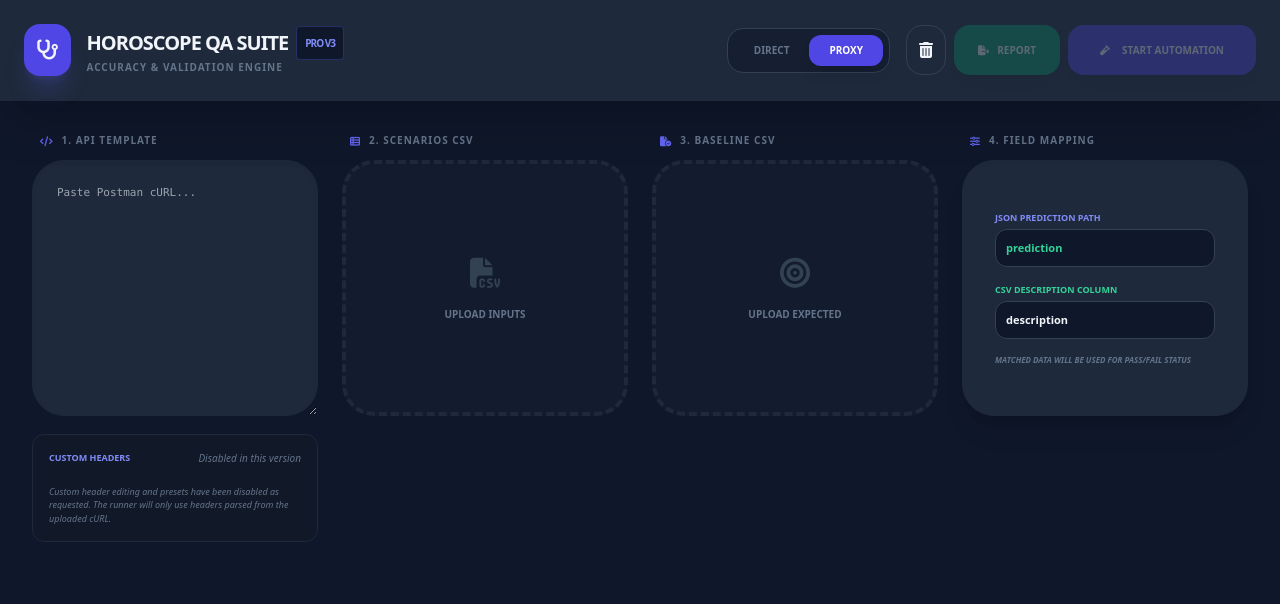
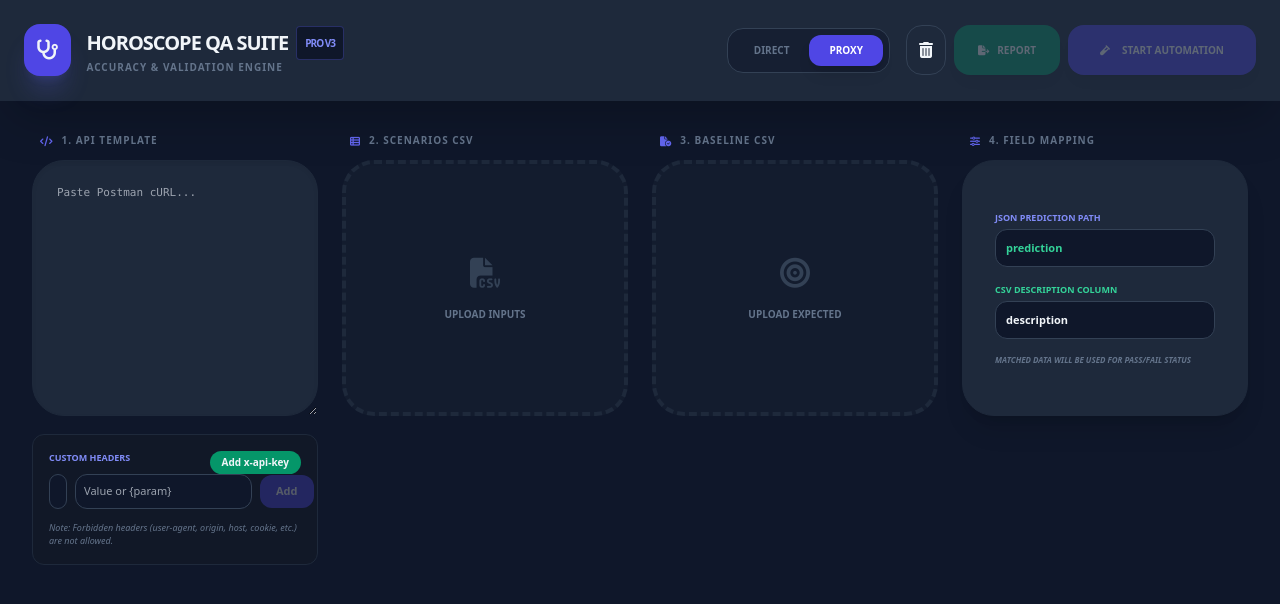
Before and after one commit to usankit1001-ai/Horoscope, a React (Vite) app: page / in a window 1280 px wide. Shown: the top 604 px of the page. Built offline with nearby package versions, Linux system fonts and the light colour scheme.

Commit message:
feat: add headers, retry logic, error boundary & defensive import; fix CORS handling notes

```diff
--- a/App.tsx
+++ b/App.tsx
@@ -11,6 +11,39 @@ const FORBIDDEN_HEADERS = [
 ];
 
 const STORAGE_KEY = 'horoscope_qa_v3';
+
+// Error boundary to catch runtime render errors and show a helpful message instead of a white screen
+class ErrorBoundary extends React.Component<any, { hasError: boolean; error: any }> {
+  constructor(props: any) {
+    super(props);
+    this.state = { hasError: false, error: null };
+  }
+
+  static getDerivedStateFromError(error: any) {
+    return { hasError: true, error };
+  }
+
+  componentDidCatch(error: any, info: any) {
+    console.error('ErrorBoundary caught an error', error, info);
+  }
+
+  render() {
+    if (this.state.hasError) {
+      return (
+        <div className="min-h-screen flex items-center justify-center p-8">
+          <div className="max-w-3xl w-full bg-rose-900/90 text-white p-8 rounded-2xl shadow-xl">
+            <h2 className="text-lg font-bold mb-2">An error occurred</h2>
+            <p className="mb-4">The app encountered an unexpected error while rendering. Please check the console for details.</p>
+            <pre className="text-xs whitespace-pre-wrap bg-black/20 p-3 rounded">{String(this.state.error)}</pre>
+          </div>
+        </div>
+      );
+    }
+
+    return this.props.children;
+  }
+}
+
 
 const App: React.FC = () => {
   const [curlString, setCurlString] = useState<string>('');
@@ -30,8 +63,70 @@ const App: React.FC = () => {
     strategy: MatchStrategy.CONTAINS
   });
 
-  // Custom headers disabled (removed per request)
+  // Simple custom headers support (key/value list, persisted)
+  const [customHeaders, setCustomHeaders] = useState<{key: string, value: string}[]>([]);
+  const [newHeaderKey, setNewHeaderKey] = useState('');
+  const [newHeaderValue, setNewHeaderValue] = useState('');
+  const [headerKeyError, setHeaderKeyError] = useState<string | null>(null);
+  const [presetFeedback, setPresetFeedback] = useState<string | null>(null);
 
+  const HEADER_NAME_RE = /^[A-Za-z0-9-]+$/;
+  const validateHeaderKey = (k: string) => {
+    if (!k || !k.trim()) return 'Header key is required';
+    if (!HEADER_NAME_RE.test(k)) return 'Invalid header key (letters, numbers and hyphen only)';
+    if (FORBIDDEN_HEADERS.includes(k.toLowerCase())) return 'This header is forbidden in browsers';
+    return null;
+  };
+
+  const addHeader = () => {
+    const key = newHeaderKey.trim();
+    const value = newHeaderValue;
+    const err = validateHeaderKey(key);
+    if (err) {
+      setHeaderKeyError(err);
+      return;
+    }
+    setCustomHeaders(prev => {
+      const idx = prev.findIndex(h => h.key.toLowerCase() === key.toLowerCase());
+      if (idx !== -1) {
+        const copy = [...prev];
+        copy[idx] = { key, value };
+        return copy;
+      }
+      return [...prev, { key, value }];
+    });
+    setNewHeaderKey('');
+    setNewHeaderValue('');
+    setHeaderKeyError(null);
+  };
+
+  const removeHeader = (index: number) => {
+    const copy = [...customHeaders];
+    copy.splice(index, 1);
+    setCustomHeaders(copy);
+  };
+
+  const addPreset = (key: string, value: string) => {
+    const lower = key.toLowerCase();
+    if (FORBIDDEN_HEADERS.includes(lower)) {
+      setPresetFeedback('Cannot add a forbidden header');
+      setTimeout(() => setPresetFeedback(null), 2000);
+      return;
+    }
+
+    setCustomHeaders(prev => {
+      const idx = prev.findIndex(h => h.key.toLowerCase() === lower);
+      if (idx !== -1) {
+        const copy = [...prev];
+        copy[idx] = { key, value };
+        return copy;
+      }
+      return [...prev, { key, value }];
+    });
+
+    setPresetFeedback(`${key} preset added`);
+    setTimeout(() => setPresetFeedback(null), 2000);
+  };
 
   // Persist settings and results
   useEffect(() => {
@@ -43,13 +138,14 @@ const App: React.FC = () => {
         if (parsed.curlString) setCurlString(parsed.curlString);
         if (parsed.expectedField) setExpectedField(parsed.expectedField);
         if (parsed.compConfig) setCompConfig(parsed.compConfig);
+        if (parsed.customHeaders) setCustomHeaders(parsed.customHeaders);
       } catch (e) { console.error("Restore error", e); }
     }
   }, []);
 
   useEffect(() => {
-    localStorage.setItem(STORAGE_KEY, JSON.stringify({ testCases, curlString, expectedField, compConfig }));
-  }, [testCases, curlString, expectedField, compConfig]);
+    localStorage.setItem(STORAGE_KEY, JSON.stringify({ testCases, curlString, expectedField, compConfig, customHeaders }));
+  }, [testCases, curlString, expectedField, compConfig, customHeaders]);
 
   const getValueByPath = (obj: any, path: string): string => {
     if (obj === undefined || obj === null) return '';
@@ -105,9 +201,6 @@ const App: React.FC = () => {
     setTestCases(cases);
   }, [expectedField]);
 
-  // Custom header helpers removed (disabled in this version)
-
-
   const runTests = async () => {
     const configTemplate = parseCurl(curlString);
     if (!configTemplate.url || testCases.length === 0) {
@@ -121,6 +214,12 @@ const App: React.FC = () => {
 
     const MAX_ATTEMPTS = 3;
     const ATTEMPT_DELAY_MS = 2000; // 2 seconds between attempts
+
+    // If custom headers present and the mode is bypass, switch to direct mode because proxy won't forward headers
+    if (customHeaders.length > 0 && fetchMode === 'bypass') {
+      setPresetFeedback('Custom headers detected: switching to Direct mode');
+      setFetchMode('direct');
+    }
 
     for (let i = 0; i < updated.length; i++) {
       const tc = updated[i];
@@ -144,6 +243,10 @@ const App: React.FC = () => {
               Object.entries(configTemplate.headers).forEach(([k, v]) => {
                 if (!FORBIDDEN_HEADERS.includes(k.toLowerCase())) headersDbg[k] = substituteParams(v, tc.params);
               });
+              // include custom headers for debugging visibility only
+              customHeaders.forEach(h => {
+                if (h.key && !FORBIDDEN_HEADERS.includes(h.key.toLowerCase())) headersDbg[h.key] = substituteParams(h.value, tc.params);
+              });
               tc.finalHeaders = headersDbg;
 
               const res = await fetch(`https://api.allorigins.win/get?url=${encodeURIComponent(finalUrl)}`);
@@ -156,6 +259,14 @@ const App: React.FC = () => {
                 if (!FORBIDDEN_HEADERS.includes(k.toLowerCase())) headers[k] = substituteParams(v, tc.params);
               });
 
+              // merge simple custom headers (overrides parsed ones)
+              customHeaders.forEach(h => {
+                if (h.key && !FORBIDDEN_HEADERS.includes(h.key.toLowerCase())) {
+                  headers[h.key] = substituteParams(h.value, tc.params);
+                }
+              });
+
+              // Store final headers used for this test case for debugging
               tc.finalHeaders = { ...headers };
 
               console.debug('Request for', tc.id, { url: finalUrl, headers: tc.finalHeaders });
@@ -228,7 +339,8 @@ const App: React.FC = () => {
   };
 
   return (
-    <div className="min-h-screen bg-[#0F172A] text-slate-100 flex flex-col font-sans">
+    <ErrorBoundary>
+      <div className="min-h-screen bg-[#0F172A] text-slate-100 flex flex-col font-sans">
       <header className="border-b border-slate-800 p-6 flex flex-col md:flex-row justify-between items-center bg-[#1E293B] shadow-2xl gap-6 sticky top-0 z-[60]">
         <div className="flex items-center gap-4">
           <div className="bg-indigo-600 p-3 rounded-2xl shadow-indigo-500/20 shadow-xl">
@@ -276,9 +388,29 @@ const App: React.FC = () => {
             <div className="mt-4 bg-[#111827] border border-slate-800 p-4 rounded-xl">
               <div className="flex items-start justify-between">
                 <label className="text-[9px] font-black text-indigo-400 uppercase mb-2 block">Custom Headers</label>
-                <div className="text-[10px] text-slate-500 italic">Disabled in this version</div>
+                <div className="flex items-center gap-2">
+                  <button onClick={() => addPreset('x-api-key', 'iVf8NMjXY7Jmb8pjfKG75gumhnjVKvmasH8cEEt2')} className="text-[10px] bg-emerald-600 px-3 py-1 rounded-xl font-black">Add x-api-key</button>
+                </div>
               </div>
-              <p className="text-[9px] text-slate-500 italic mt-3">Custom header editing and presets have been disabled as requested. The runner will only use headers parsed from the uploaded cURL.</p>
+
+              <div className="flex gap-2 items-center">
+                <input value={newHeaderKey} onChange={e => { setNewHeaderKey(e.target.value); setHeaderKeyError(validateHeaderKey(e.target.value)); }} placeholder="Header-Name (e.g. X-Custom-Header)" className="w-1/4 bg-slate-900 border border-slate-700 p-2 rounded-xl text-[11px]" />
+                <input value={newHeaderValue} onChange={e => setNewHeaderValue(e.target.value)} placeholder="Value or {param}" className="flex-1 bg-slate-900 border border-slate-700 p-2 rounded-xl text-[11px]" />
+                <button onClick={addHeader} disabled={!!headerKeyError || !newHeaderKey.trim()} className="bg-indigo-600 px-4 py-2 rounded-xl text-[11px] font-black disabled:opacity-30">Add</button>
+              </div>
+              {headerKeyError && <div className="text-[10px] text-rose-400 mt-2">{headerKeyError}</div>}
+
+              <div className="mt-3 space-y-2">
+                {customHeaders.map((h, idx) => (
+                  <div key={idx} className="flex items-center gap-2">
+                    <div className="text-[11px] font-bold">{h.key}:</div>
+                    <div className="text-[11px] text-slate-400 truncate">{h.value}</div>
+                    <button onClick={() => removeHeader(idx)} className="ml-auto text-rose-400 text-[10px] font-black">Remove</button>
+                  </div>
+                ))}
+                <p className="text-[9px] text-slate-500 italic">Note: Forbidden headers (user-agent, origin, host, cookie, etc.) are not allowed.</p>
+                {presetFeedback && <div className="text-[10px] text-emerald-400 mt-2">{presetFeedback}</div>}
+              </div>
             </div>
           </div>
 
@@ -478,6 +610,7 @@ const App: React.FC = () => {
         .line-clamp-2 { display: -webkit-box; -webkit-line-clamp: 2; -webkit-box-orient: vertical; overflow: hidden; }
       `}</style>
     </div>
+    </ErrorBoundary>
   );
 };
 
--- a/index.tsx
+++ b/index.tsx
@@ -1,16 +1,30 @@
 
 import React from 'react';
 import ReactDOM from 'react-dom/client';
-import App from './App';
 
 const rootElement = document.getElementById('root');
 if (!rootElement) {
+  document.body.innerHTML = '<pre style="color: red">Could not find root element to mount to</pre>';
   throw new Error("Could not find root element to mount to");
 }
 
 const root = ReactDOM.createRoot(rootElement);
-root.render(
-  <React.StrictMode>
-    <App />
-  </React.StrictMode>
-);
+
+// Dynamic import so we can catch module load errors and show a helpful message
+import('./App').then(({ default: App }) => {
+  console.log('App module loaded successfully');
+  try {
+    root.render(
+      <React.StrictMode>
+        <App />
+      </React.StrictMode>
+    );
+    console.log('App rendered');
+  } catch (err) {
+    console.error('Error during render', err);
+    rootElement.innerHTML = `<pre style="color: red">Render error: ${String(err)}</pre>`;
+  }
+}).catch(err => {
+  console.error('Error loading App module', err);
+  rootElement.innerHTML = `<div style="padding:24px;font-family:monospace;color:#fff;background:#ba1a1a;border-radius:8px;">Error loading app: ${String(err)}</div>`;
+});
```
